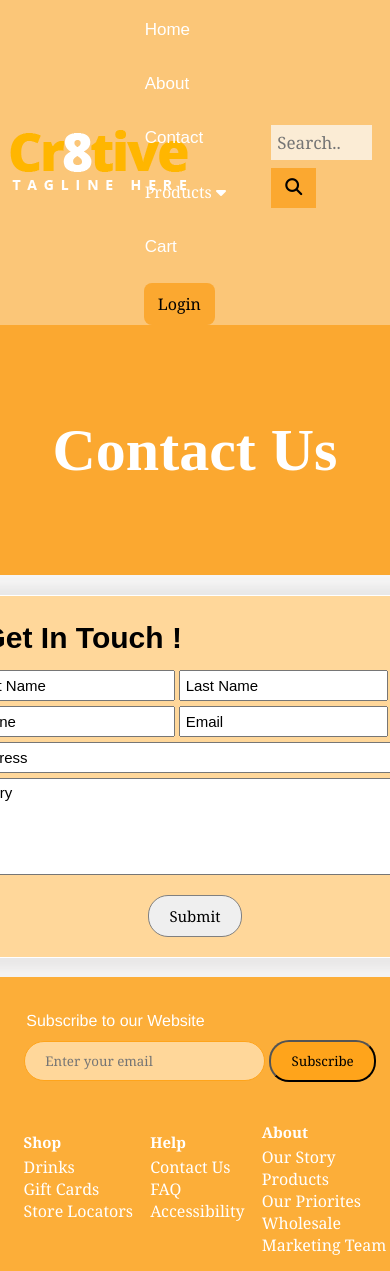
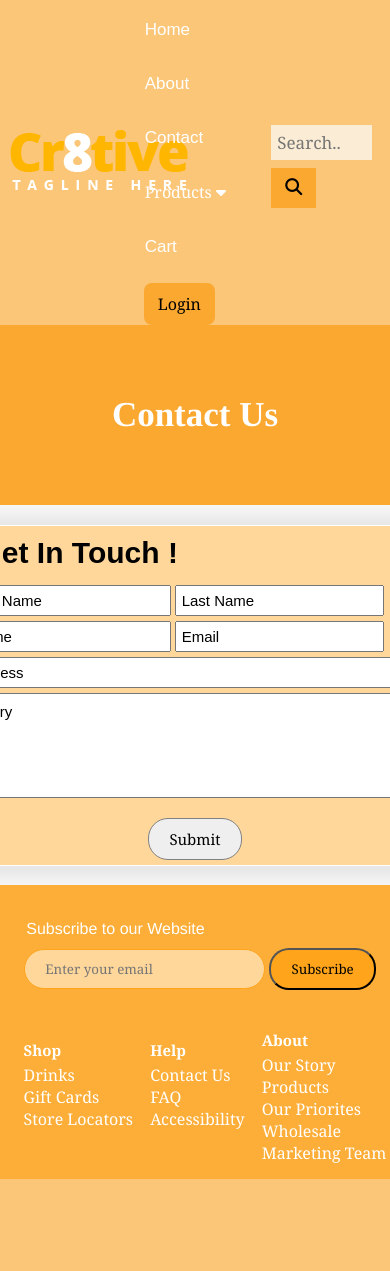
Before and after one commit to Muhammadaliraza879/commerece-website, a PHP site: page /ContactUs.html in a window 390 px wide; the page is wider, and only the part inside the window is pictured. After the commit the page ends 1179 px from the top of that part, so only its background shows below. Run offline with PHP 8.4, Linux system fonts and the light colour scheme; some libraries are stand-ins or nearby versions.

Commit message:
feature: Added the responsivness

```diff
--- a/style.css
+++ b/style.css
@@ -279,7 +279,7 @@ body {
   font-size: 60px;
   line-height: 50px;
   text-align: center;
-  font-family: Times New Roman;
+  font-family: Times;
   align-items: center;
   background: #fba830;
   justify-content: center;
@@ -287,13 +287,13 @@ body {
 
 .contact_container fieldset {
   width: 38%;
+  margin: 5% 0;
   padding: 20px;
   display: flex;
-  margin: 5% 0;
+  align-items: center;
   background: #ffd79a;
-  align-items: center;
+  flex-direction: column;
   border: 1px solid white;
-  flex-direction: column;
   box-shadow: 1px 1px 10px 10px #cccbcb53;
 }
 
@@ -445,6 +445,19 @@ footer .f-s2 {
     padding-right: 1px;
   }
 
+  .contact_container fieldset{
+    padding: 5px;
+  }
+
+  .contact_container fieldset .form textarea{
+    padding: 9px;
+  }
+
+  .contact_container .head1{
+    font-size: 35px;
+    height: 180px;
+  }
+
   .footer{
     display: flex;
     flex-direction: column-reverse;
@@ -462,16 +475,26 @@ footer .f-s2 {
   }
 }
 
-/* Footer Section 2 footer .f-s2 .f-s2 {
-  font-size: 20px;
-  font-weight: bold;
-  padding-top: 10px;
-  padding-bottom: 10px;
+@media only screen and (max-width:768px){
+  .bdy .contact_container .form input{
+    padding-right: 1px;
+  }
+
+  .contact_container fieldset{
+    width: 10%;
+  }
+
+  .contact_container fieldset .form textarea{
+    padding: 9px;
+  }
 }
 
-footer .f-s1 .f-s1 {
-  font-size: 20px;
-  font-weight: bold;
-  padding-top: 10px;
-  padding-bottom: 10px;
-} */
+@media only screen and (max-width:1024px){
+  .bdy .contact_container .form input{
+    padding-right: 1px;
+  }
+
+  .contact_container fieldset .form textarea{
+    padding: 9px;
+  }
+}
```
